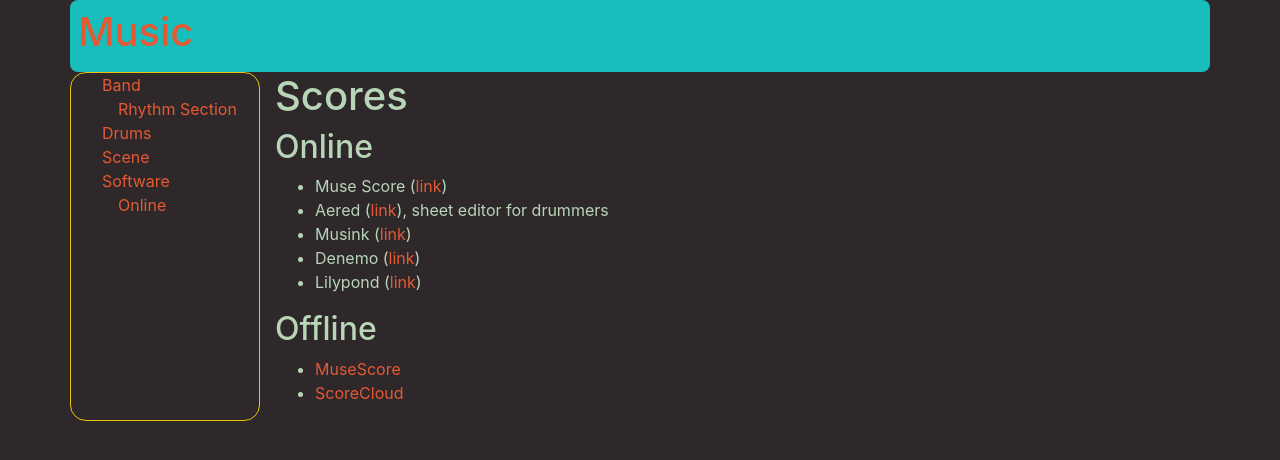
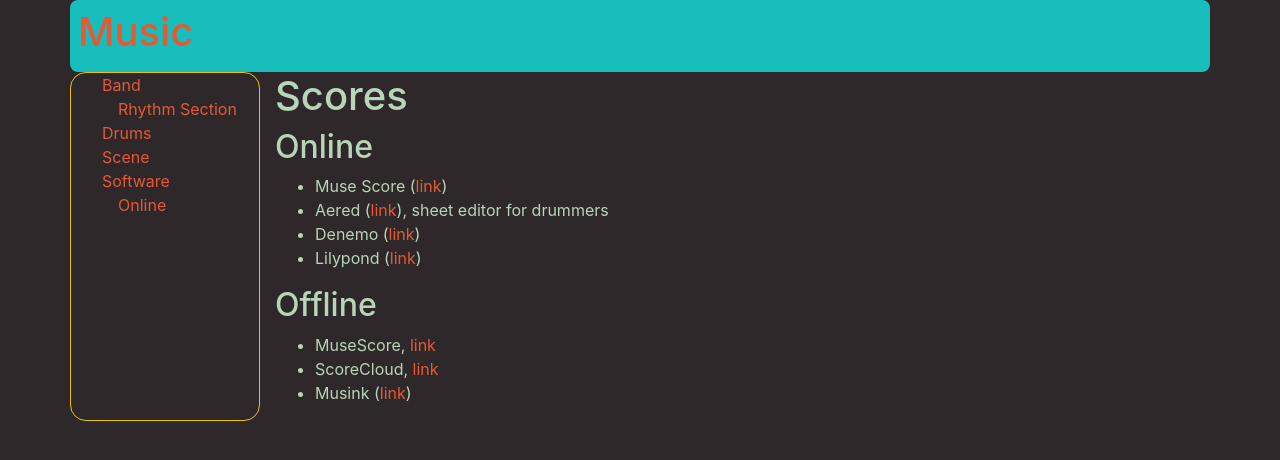
Before and after one commit to MisterY/music-site, a Jekyll site: the page built from software/scores.md, in a window 1280 px wide. Shown: the top 460 px of the page. Built offline with Jekyll 4.4.1, drawn with Linux system fonts in a browser that asks for light colours; nearby versions of some CDN libraries; our own code applies the rules of GitHub Pages for plain Markdown files.

Commit message:
musink is also offline

```diff
--- a/software/scores.md
+++ b/software/scores.md
@@ -4,11 +4,11 @@
 
 * Muse Score ([link](http://musescore.com/))
 * Aered ([link](http://aerodrums.com/aered/)), sheet editor for drummers
-* Musink ([link](http://musink.net/))
 * Denemo ([link](http://www.denemo.org/))
 * Lilypond ([link](http://lilypond.org/))
 
 ## Offline
 
-- [MuseScore](www.musescore.org)
-- [ScoreCloud](http://scorecloud.com/)
+- MuseScore, [link](www.musescore.org)
+- ScoreCloud, [link](http://scorecloud.com/)
+- Musink ([link](http://musink.net/))
```
